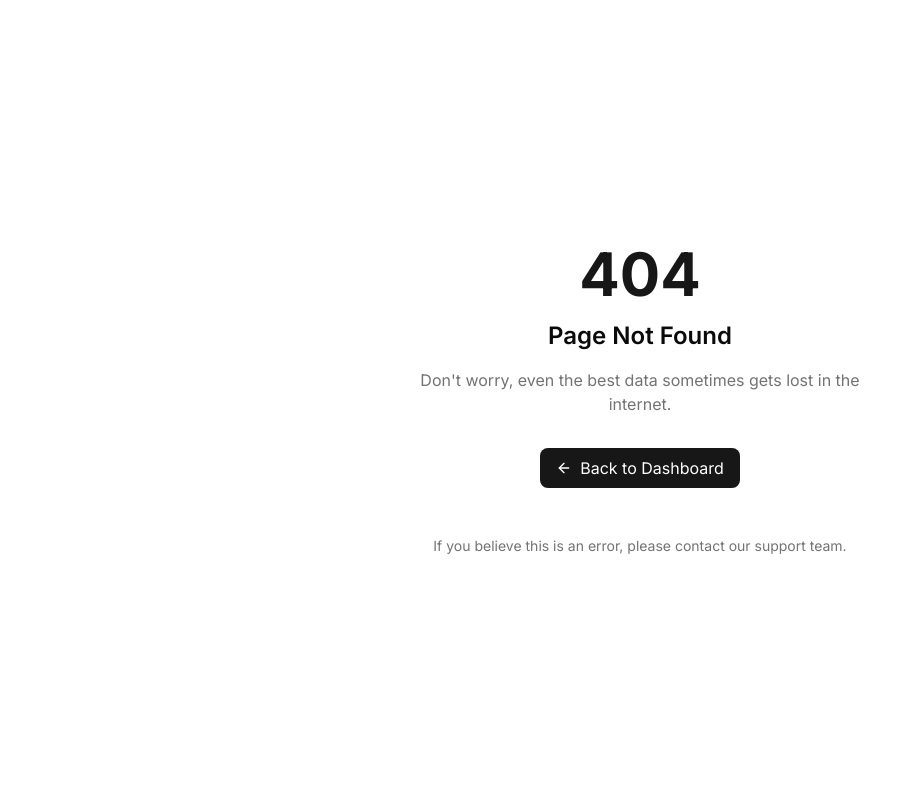
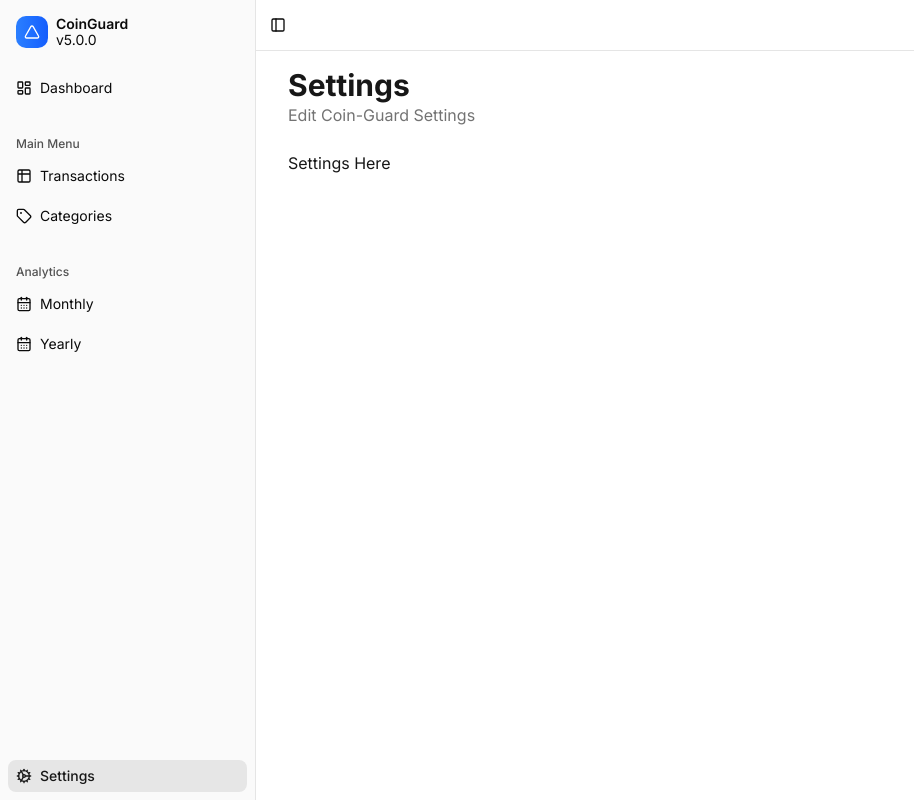
Before and after one commit to StereoPT/coin-guard, a Next.js app: page /settings in a window 1280 px wide. Before the commit this address had no page. Shown: the whole page, without its empty margins (0-914 px from the left). Built offline with nearby package versions, Linux system fonts and the light colour scheme.

Commit message:
feat: initial page & sidebar

```diff
--- /dev/null
+++ b/src/app/(dashboard)/settings/page.tsx
@@ -0,0 +1,14 @@
+import { PageHeader } from "@/components/PageHeader";
+
+const SettingsPage = async () => {
+  return (
+    <div className="flex flex-1 flex-col h-full">
+      <div className="flex justify-between">
+        <PageHeader description="Edit Coin-Guard Settings" title="Settings" />
+      </div>
+      <div className="h-full py-6">Settings Here</div>
+    </div>
+  );
+};
+
+export default SettingsPage;
--- a/src/components/Sidebar.tsx
+++ b/src/components/Sidebar.tsx
@@ -3,6 +3,7 @@
 import { ROUTES } from "@/constants/routes";
 import {
   CalendarDaysIcon,
+  Cog,
   LayoutDashboard,
   type LucideIcon,
   Table2Icon,
@@ -14,6 +15,7 @@ import { usePathname } from "next/navigation";
 import {
   Sidebar as ShadcnSidebar,
   SidebarContent,
+  SidebarFooter,
   SidebarGroup,
   SidebarGroupLabel,
   SidebarHeader,
@@ -133,6 +135,21 @@ export const Sidebar = () => {
           );
         })}
       </SidebarContent>
+      <SidebarFooter>
+        <SidebarMenu className="gap-2">
+          <SidebarMenuItem>
+            <SidebarMenuButton
+              asChild
+              isActive={isActive(ROUTES.settings, pathname)}
+              tooltip="Settings"
+            >
+              <Link href={ROUTES.settings}>
+                <Cog /> Settings
+              </Link>
+            </SidebarMenuButton>
+          </SidebarMenuItem>
+        </SidebarMenu>
+      </SidebarFooter>
       <SidebarRail />
     </ShadcnSidebar>
   );
--- a/src/constants/routes.ts
+++ b/src/constants/routes.ts
@@ -11,4 +11,6 @@ export const ROUTES = {
     monthly: "/analytics/monthly",
     yearly: "/analytics/yearly",
   },
+
+  settings: "/settings",
 } as const;
```
